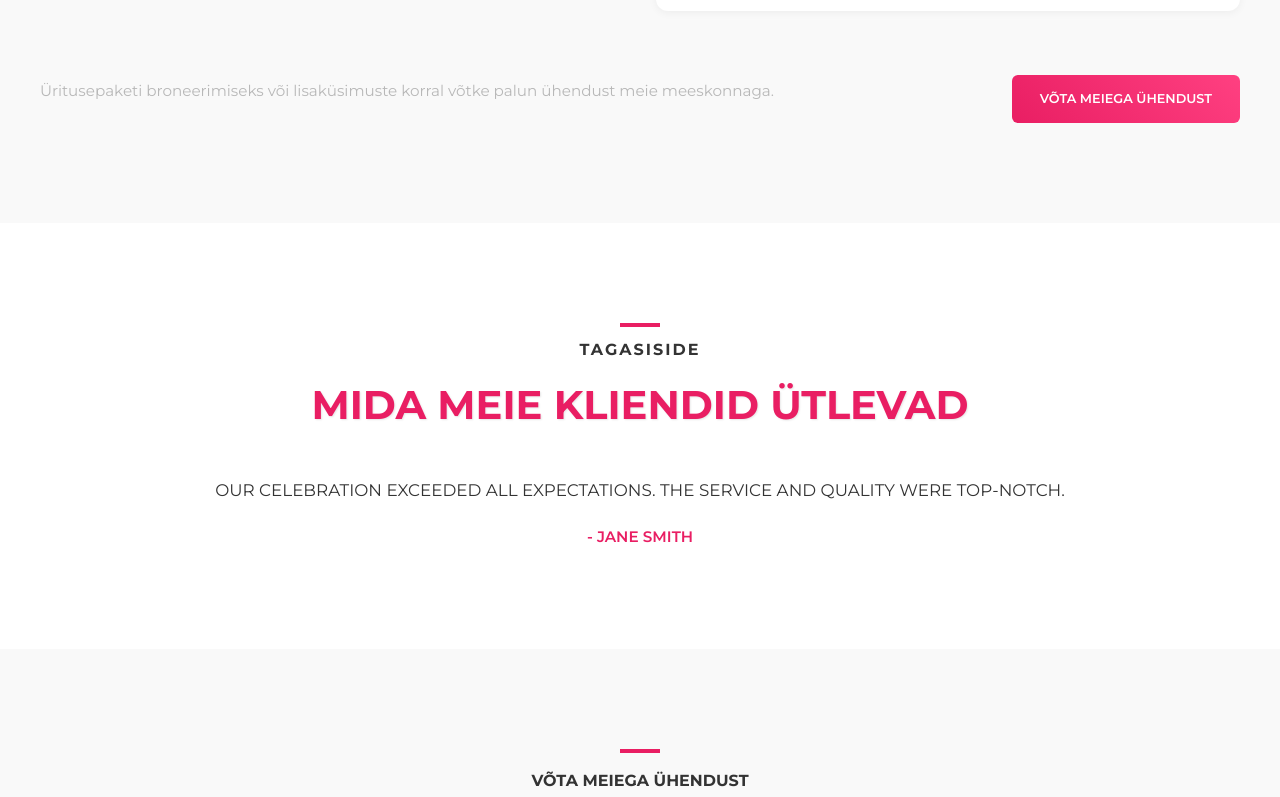
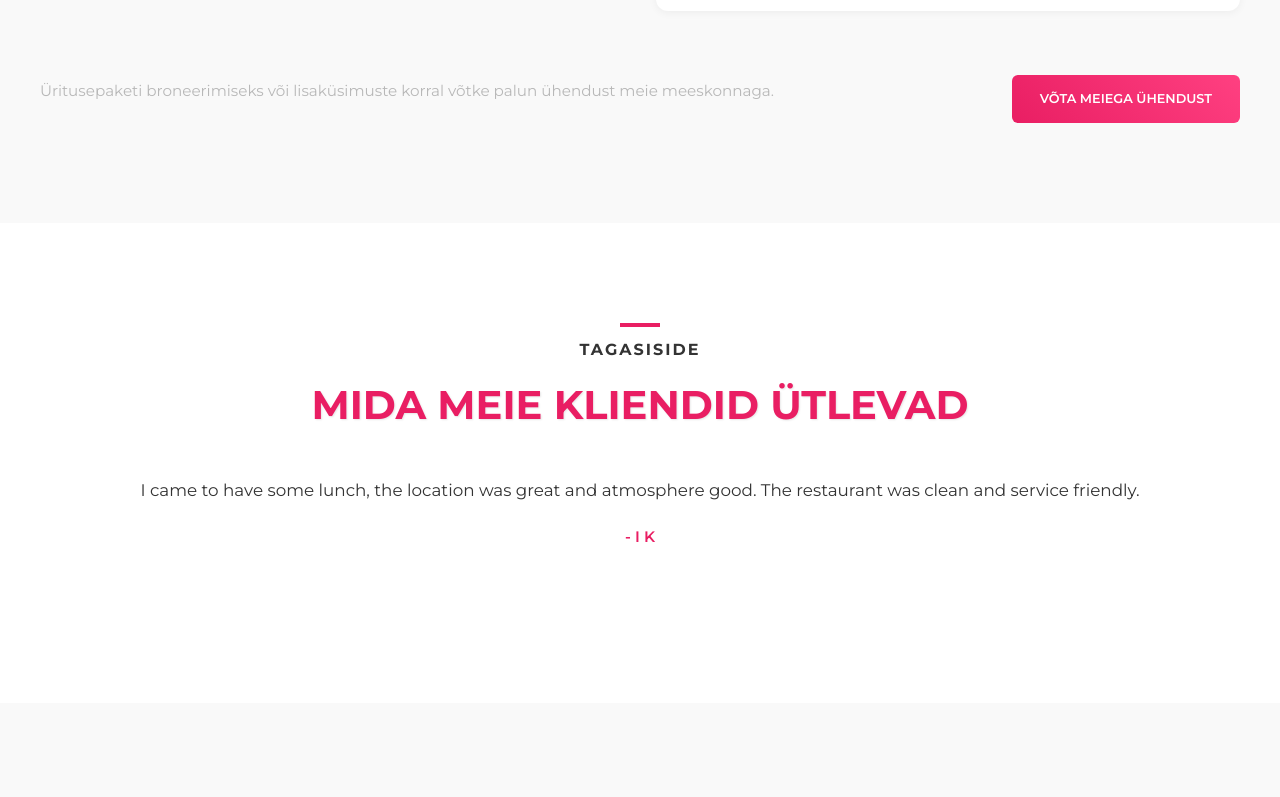
Before and after one commit to CrazyGaffer/Sakura_Resto, a React (Vite) app: page / in a window 1280 px wide. Shown: the part 6569-7366 px from the top of the page. Built offline with nearby package versions, Linux system fonts and the light colour scheme.

Commit message:
Testimonials update

```diff
--- a/src/data/testimonialsData.js
+++ b/src/data/testimonialsData.js
@@ -1,26 +1,26 @@
 export const testimonialsData = [
     {
-        text: "The event was a hit! Every detail was flawlessly executed, and the atmosphere was just perfect.",
-        author: "- John Doe"
+        text: "Phenomenal sushi; fresh clean and well balanced rolls. Soy sauce and wasabi were great as well which seems hard to find in the Nordic and Baltic countries. Good location, and servers were nice and friendly. Went early for lunch. It was packed by 12:15. Prices are very reasonable, especially for the quality and quantity of fish in each roll. 10/10 recommend going. I’ll be back for dinner!",
+        author: "- Peter Farsai"
     },
     {
-        text: "Our celebration exceeded all expectations. The service and quality were top-notch.",
-        author: "- Jane Smith"
+        text: "I came to have some lunch, the location was great and atmosphere good. The restaurant was clean and service friendly.",
+        author: "- I K"
     },
     {
-        text: "I couldn’t have asked for a more memorable experience. Every moment was beautifully orchestrated.",
-        author: "- Sarah Lee"
+        text: "This restaurant is pretty good. We went there for the dinner. The food, including Sushi, is very delicous. The waitress is very nice and friendly.",
+        author: "- James L"
     },
     {
-        text: "From start to finish, the team delivered excellence. Our guests are still talking about it!",
-        author: "- Mark Johnson"
+        text: "Food was amazing! Value for money. The lighting could have been slightly darker for better atmosphere but all in all a great experience.",
+        author: "- Jaakko Timonen"
     },
     {
-        text: "A true masterpiece of event planning – creative, elegant, and flawlessly executed.",
-        author: "- Emily Davis"
+        text: "Nice place, good service and tasty food!",
+        author: "- John Malkovich"
     },
     {
-        text: "Aitäh! Väga hea sushi oli, tulen ka järgmine kord kui võimalus tekib. Päikest ☀️",
-        author: "- Mark"
+        text: "Amazing place! Great food and very friendly staff!!! Love going there for lunch, highly recommended!😊😊😊",
+        author: "- Erika Babjak"
     }
 ];
--- a/src/pages/events/subitems/banquet/BanquetMenu.scss
+++ b/src/pages/events/subitems/banquet/BanquetMenu.scss
@@ -96,11 +96,17 @@ $detail-medium-contrast: color.scale($gray, $lightness: 40%);
           height: 2px;
           background-color: $primary-color;
           transform: scaleX(0);
-          transition: transform 0.3s ease;
+          opacity: 0;
+          transition: transform 0.3s ease, opacity 0.3s ease;
         }
 
         &:hover {
           color: $primary-color;
+        }
+
+        &:not(.active):hover::after {
+          transform: scaleX(1);
+          opacity: 0.5;
         }
 
         &.active {
@@ -109,6 +115,7 @@ $detail-medium-contrast: color.scale($gray, $lightness: 40%);
 
           &::after {
             transform: scaleX(1);
+            opacity: 1;
           }
         }
       }
@@ -224,7 +231,6 @@ $detail-medium-contrast: color.scale($gray, $lightness: 40%);
           font-weight: 700;
           padding: 0.3em 0.6em;
           border-radius: 4px;
-          margin-right: 0;
           font-size: 0.9em;
           line-height: 1.4;
         }
@@ -283,9 +289,22 @@ $detail-medium-contrast: color.scale($gray, $lightness: 40%);
       margin-top: 0.5rem;
       font-size: 0.85rem;
     }
-    h2 > .menu-label .menu-number {
-      margin-top: 0.25rem;
-      font-size: 0.9em;
+    .shared-experience-banner {
+      padding: 1rem;
+      margin: 1.5rem 0;
+
+      .serving-description {
+        display: flex;
+        flex-direction: column;
+        align-items: flex-start;
+        gap: 0.5rem;
+
+        .notice-label {
+          margin: 0 auto;
+          font-size: 0.8em;
+          padding: 0.25em 0.5em;
+        }
+      }
     }
   }
 }
--- a/src/pages/testimonials/Testimonials.css
+++ b/src/pages/testimonials/Testimonials.css
@@ -33,7 +33,6 @@
 .testimonial-content p {
     margin-bottom: 20px;
     font-size: 1.05em;
-    text-transform: uppercase;
     font-family: 'Montserrat', sans-serif;
     color: #333;
 }
```
